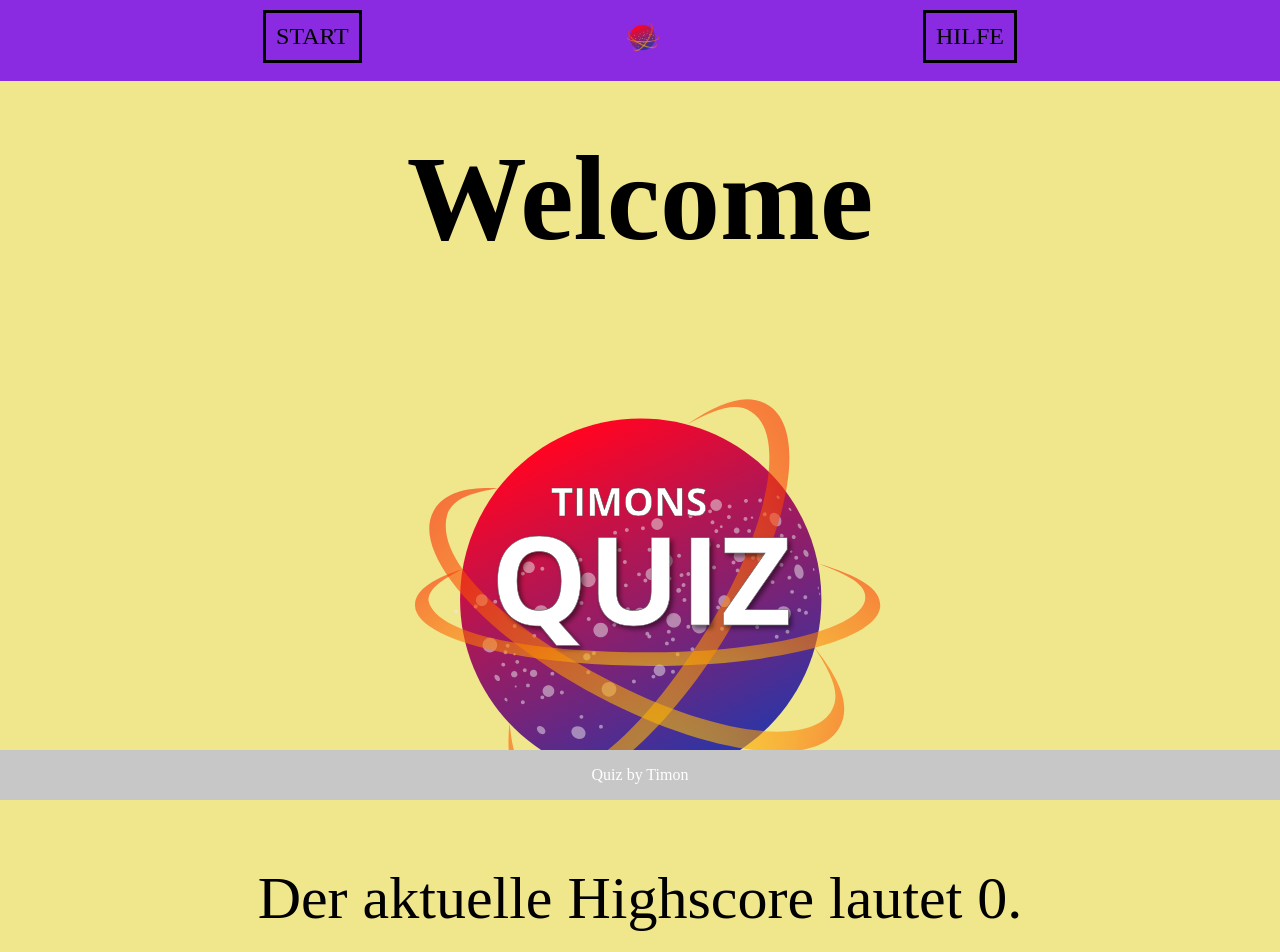
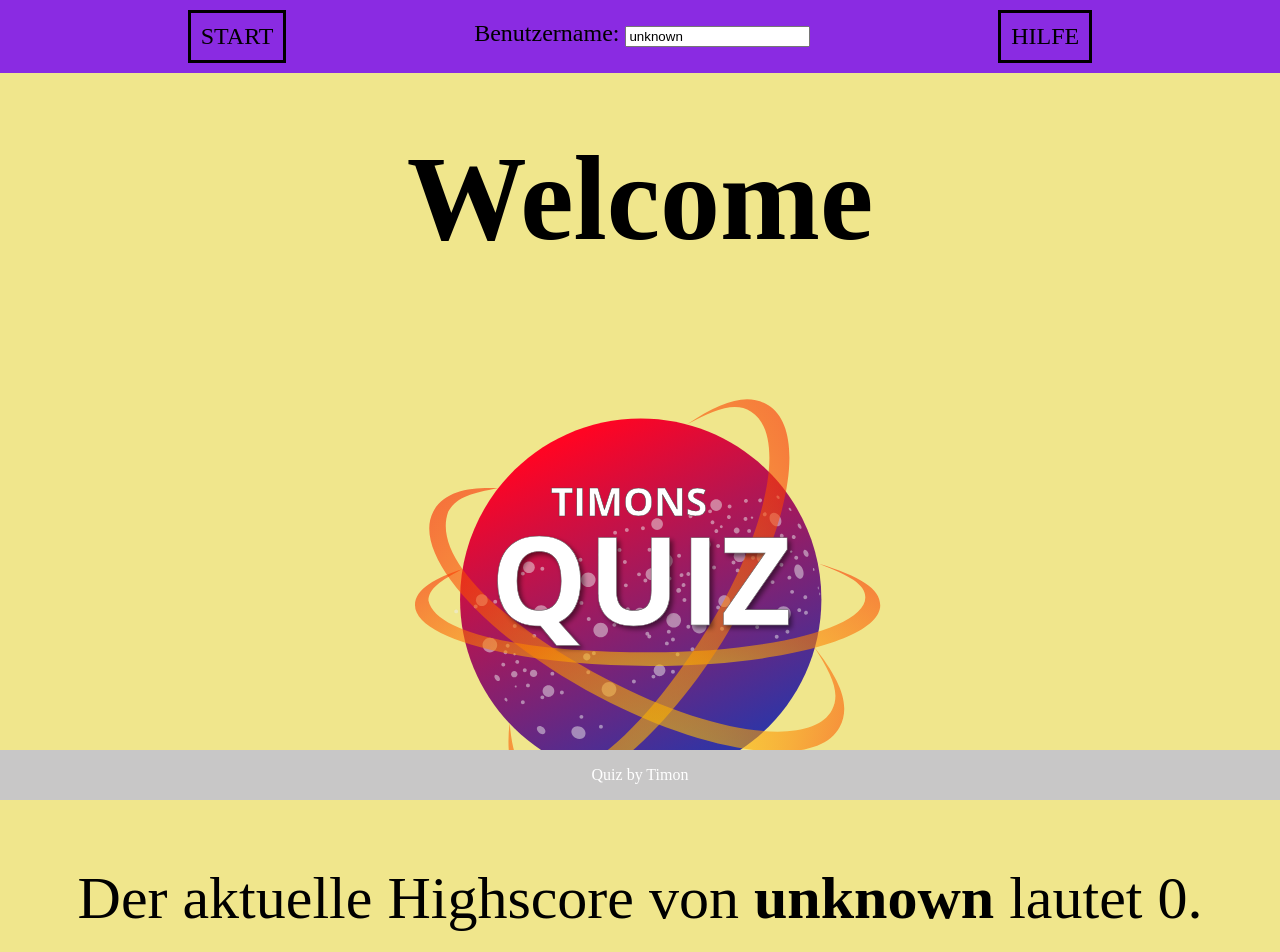
Before and after one commit to txmxn/quiz, a Vue app: page / in a window 1280 px wide. Shown: the top 952 px of the page. Built offline with nearby package versions, Linux system fonts and the light colour scheme.

Commit message:
Usernames zum Highscore Implementiert und Help Seite erweitert

```diff
--- a/src/App.vue
+++ b/src/App.vue
@@ -1,10 +1,10 @@
 <template>
   <div id="app">
-    <Heading @started="started()" @aborted="abort()" @help="state = states.HELP" :state="state"/>
-    <WelcomeBody v-if="state == states.WELCOME" :highscore="highscore" :welcomeMessage="welcomeMessage" />
+    <Heading @started="started()" @aborted="abort()" @help="state = states.HELP" :state="state" @changeuser="changeuser($event)"/>
+    <WelcomeBody v-if="state == states.WELCOME" :highscore="highscore" :highscoreuser="highscoreuser" :welcomeMessage="welcomeMessage" />
     <Help v-if="state == states.HELP"/>
-    <Question :element="database[current]" :questionNumber="alreadyAsked.length" :allQuestions="database.length" @correct="correctAnswer" v-if="alreadyAsked.length < database.length && state == states.STARTED"/>
-    <Finish :score="score" :highscore="highscore" :allQuestions="database.length" v-if="alreadyAsked.length == database.length && state == states.STARTED"/>
+    <Question :element="database[current]" :questionNumber="alreadyAsked.length" :allQuestions="database.length" @correct="correctAnswer" v-if="alreadyAsked.length < database.length && state == states.STARTED" :username="username"/>
+    <Finish :score="score" :highscore="highscore" :allQuestions="database.length" :highscoreuser="highscoreuser" v-if="alreadyAsked.length == database.length && state == states.STARTED"/>
     <Score :score="score" v-if="alreadyAsked.length < database.length && state == states.STARTED"/>
     <FootBar />
   </div>
@@ -40,16 +40,22 @@ export default {
       alreadyAsked: [],
       score: 0,
       highscore: 0,
+      highscoreuser: "unknown",
       welcomeMessage: "Welcome",
+      username: "unknown",
     }
   },
   created() {
     this.abort();
   },
   methods: {
-    correctAnswer({ score, highscore }) {
+    changeuser(user) {
+      this.username = user;
+    },
+    correctAnswer({ score, highscore, highscoreuser }) {
       this.score = score;
       this.highscore = highscore;
+      this.highscoreuser = highscoreuser;
       this.alreadyAsked.push(this.current);
       if (this.alreadyAsked.length < this.database.length) {
         this.current += 1;
--- a/src/components/finish.vue
+++ b/src/components/finish.vue
@@ -2,14 +2,14 @@
     <div class="finish">
       <p>Das Quiz ist zu Ende...</p>
       <div class="auswertung">{{ score }} von {{ allQuestions * 3 }} Punkten erreicht.</div>
-      <div class="highscore">Der aktuelle Highscore lautet {{ highscore }}.</div>
+      <div class="highscore">Der aktuelle Highscore von <strong>{{ highscoreuser }}</strong> lautet {{ highscore }}.</div>
     </div>
 </template>
 
 <script>
 export default {
   name: 'finish',
-  props: ['score', 'highscore', 'allQuestions']
+  props: ['score', 'highscore', 'highscoreuser', 'allQuestions']
 }
 </script>
 
--- a/src/components/heading.vue
+++ b/src/components/heading.vue
@@ -3,7 +3,8 @@
         <ul id="header" >
           <li class="header-elements" v-if="state == states.WELCOME" @click="$emit('started')">START</li>
           <li class="header-elements" v-else @click="$emit('aborted')">ZURÜCK</li>
-          <li class="header-elements logo"><img src="@/assets/icon.svg" width="35px"></li>
+          <li class="header-elements user" v-if="state == states.WELCOME">Benutzername: <input v-model="username" @blur="$emit('changeuser', username)"/></li>
+          <li class="header-elements logo" v-else><img src="@/assets/icon.svg" width="35px"></li>
           <li class="header-elements" @click="$emit('help')">HILFE</li>
         </ul>
     </div>
@@ -18,6 +19,7 @@ export default {
   data() {
     return {
       states: State,
+      username: "unknown",
     }
   },
 }
@@ -42,7 +44,9 @@ export default {
   border-style: solid;
   cursor: pointer;
 }
-
+.header-elements.user {
+  border-style: none;
+}
 .header-elements.logo {
   margin: 0%;
   height: 100%;
--- a/src/components/help.vue
+++ b/src/components/help.vue
@@ -5,6 +5,8 @@
             <dt>START</dt><dd>Startet das Quiz</dd>
             <dt>ZURÜCK</dt><dd>Beendet das Quiz oder verlässt die Hilfe Ansicht</dd>
             <dt>Punktesystem</dt><dd>Beantwortet man eine Frage beim ersten Versuch richtig bekommt man 3 Punkte. Bei jeder falschen Antwort werden die zu erreichenden Punkte eins weniger.</dd>
+            <dt>Highscore</dt><dd>Der Highscore zeigt immer die höchste Punktzahl die erspielt worden ist und den User der sie erspielt hat</dd>
+            <dt>Usernames</dt><dd>Bevor Beginn des Quiz trägt man seinen Username oben in die Mitte ein, damit der Highscore auch zugeordnet werden kann</dd>
         </dl>
     </div>
 </template>
--- a/src/components/question.vue
+++ b/src/components/question.vue
@@ -15,7 +15,7 @@
 <script>
 export default {
   name: 'question',
-  props: ["element", "questionNumber", "allQuestions"],
+  props: ["element", "questionNumber", "allQuestions", "username"],
   data() {
     return {
       labels: ["A:", "B:", "C:", "D:",],
@@ -30,12 +30,13 @@ export default {
       fetch("http://localhost:8081/questions", { method: "post", credentials: 'include', headers:{'content-type': 'application/json'}, body: JSON.stringify({
         frage: this.element.question,
         antwort: this.element.answers[index],
+        username: this.username,
       })})
       .then(response => response.json())
       .then(json => {
       if (json.correct) {
         this.check = "Bitte Antwort wählen";
-        this.$emit("correct", { score: json.score, highscore: json.highscore });
+        this.$emit("correct", { score: json.score, highscore: json.highscore, highscoreuser: json.highscoreuser });
         this.point = json.questionPoints;
         this.checked = [];
       }
--- a/src/components/welcome-body.vue
+++ b/src/components/welcome-body.vue
@@ -2,14 +2,14 @@
     <div id="welcome-body">
       <h1>{{ welcomeMessage }}</h1>
       <img src="@/assets/timons-quiz.svg" width="500">
-      <div class="highscore">Der aktuelle Highscore lautet {{ highscore }}.</div>
+      <div class="highscore">Der aktuelle Highscore von <strong>{{ highscoreuser }}</strong> lautet {{ highscore }}.</div>
   </div>
 </template>
 
 <script>
 export default {
   name: 'welcome-body',
-  props: ["highscore", "welcomeMessage"],
+  props: ["highscore", "highscoreuser", "welcomeMessage"],
 }
 </script>
 
```
